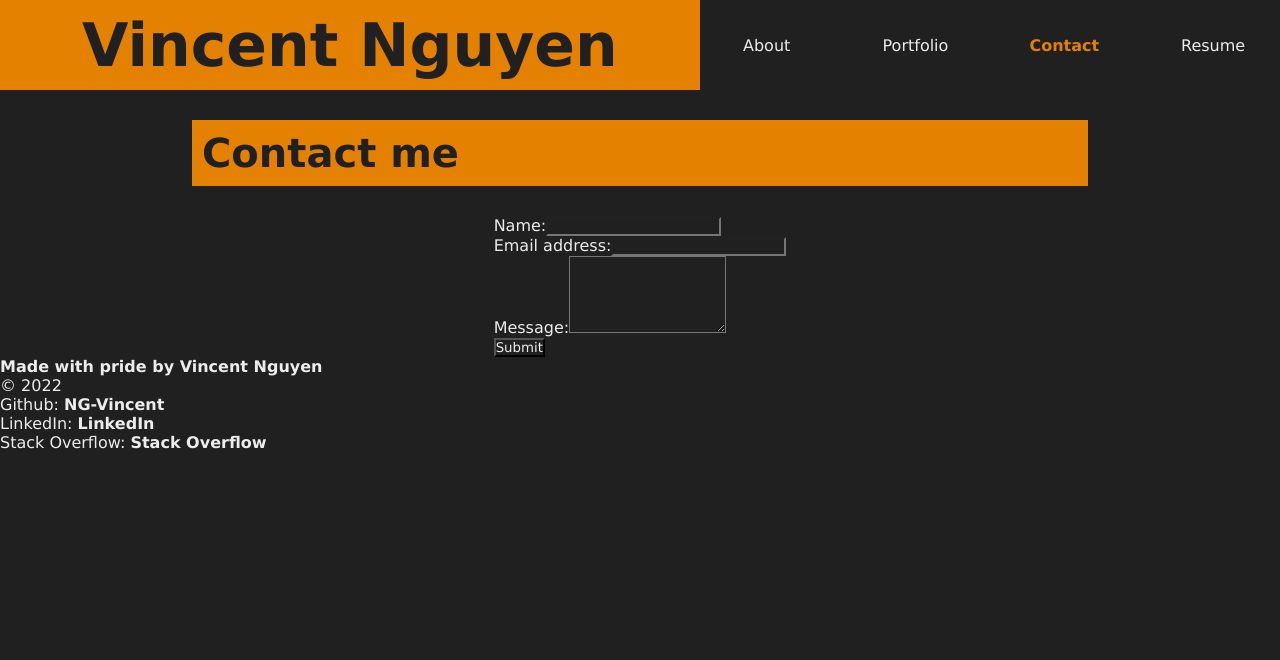
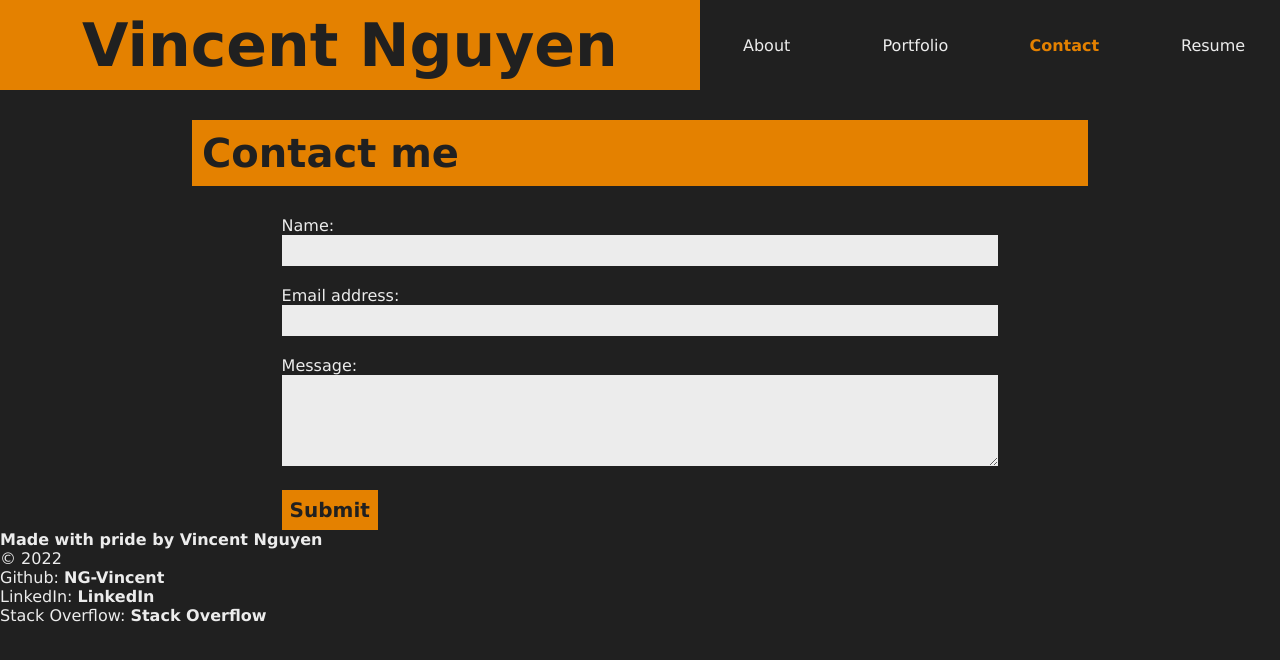
Before and after one commit to NG-Vincent/Challenge-ReactPortfolio, a React (Create React App) app: page / in a window 1280 px wide. Both pictures are taken after a click on the element "Contact". Shown: the top 660 px of the page. Built offline with nearby package versions, Linux system fonts and the light colour scheme.

Commit message:
contact styling

```diff
--- a/src/App.css
+++ b/src/App.css
@@ -114,6 +114,34 @@ h3 {
    margin: 10px;
    line-height: 35px;
 }
+/* --- CONTACT --- */
+form {
+   width: 80%;
+}
+input,
+textarea {
+   background-color: var(--colorlight);
+   color: var(--colordark);
+   padding: 8px;
+   border: none;
+   width: 100%;
+}
+.contact-section {
+   margin-bottom: 20px;
+}
+button {
+   color: var(--colordark);
+   background-color: var(--coloraccent);
+   font-size: 20px;
+   font-weight: bold;
+   padding: 8px;
+   border: none;
+}
+.error-text {
+   color: var(--coloraccent);
+   font-weight: bold;
+   margin-bottom: 10px;
+}
 
 .project-img {
    width: 250px;
--- a/src/components/Contact.js
+++ b/src/components/Contact.js
@@ -43,7 +43,7 @@ function Contact(props) {
       <section>
          <h2 data-testid="h1tag">Contact me</h2>
          <form id="contact-form" onSubmit={handleSubmit}>
-            <div>
+            <div className="contact-section">
                <label htmlFor="name">Name:</label>
                <input
                   type="text"
@@ -52,7 +52,7 @@ function Contact(props) {
                   onBlur={handleChange}
                />
             </div>
-            <div>
+            <div className="contact-section">
                <label htmlFor="email">Email address:</label>
                <input
                   type="email"
@@ -61,7 +61,7 @@ function Contact(props) {
                   onBlur={handleChange}
                />
             </div>
-            <div>
+            <div className="contact-section">
                <label htmlFor="message">Message:</label>
                <textarea
                   name="message"
```
